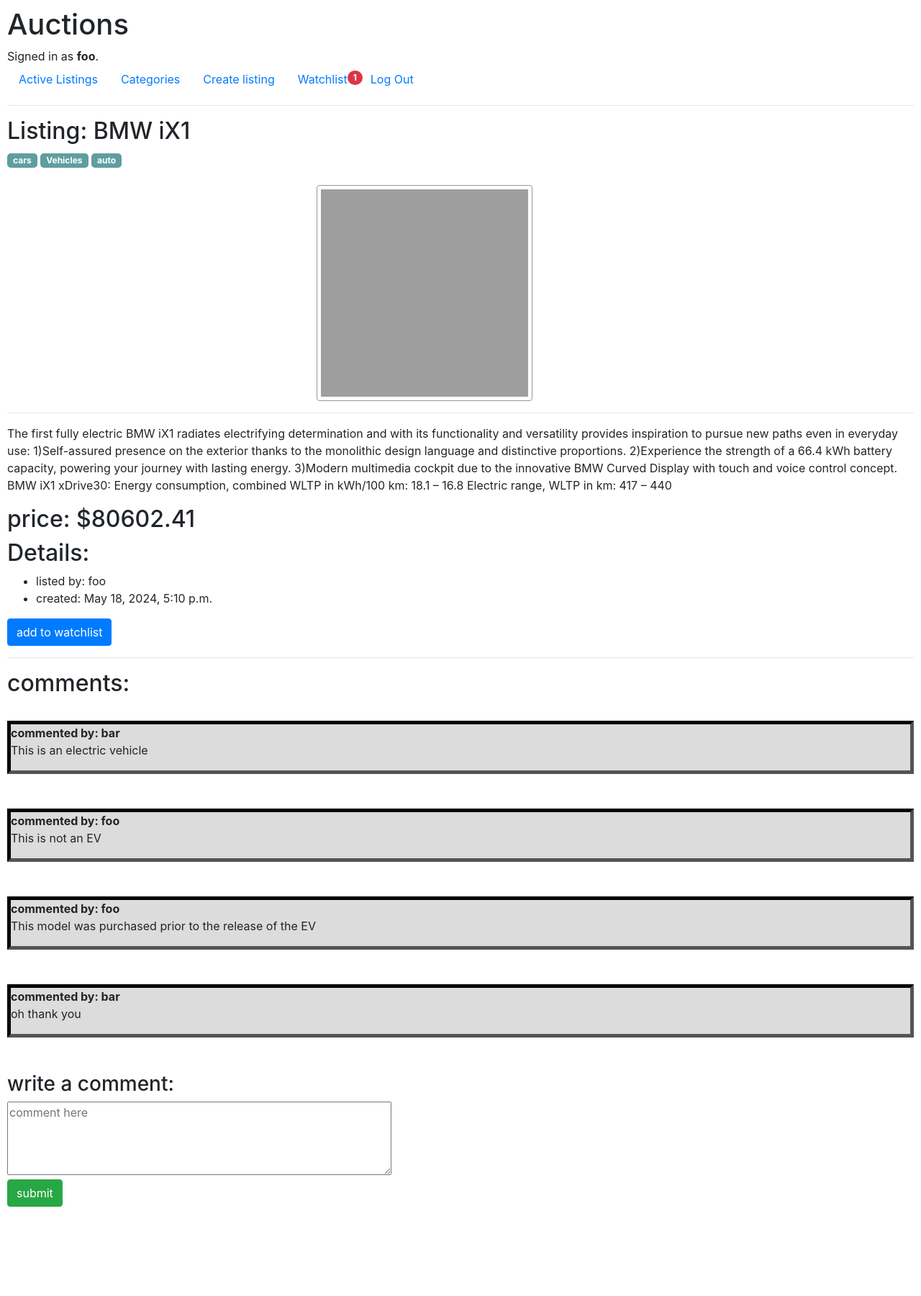
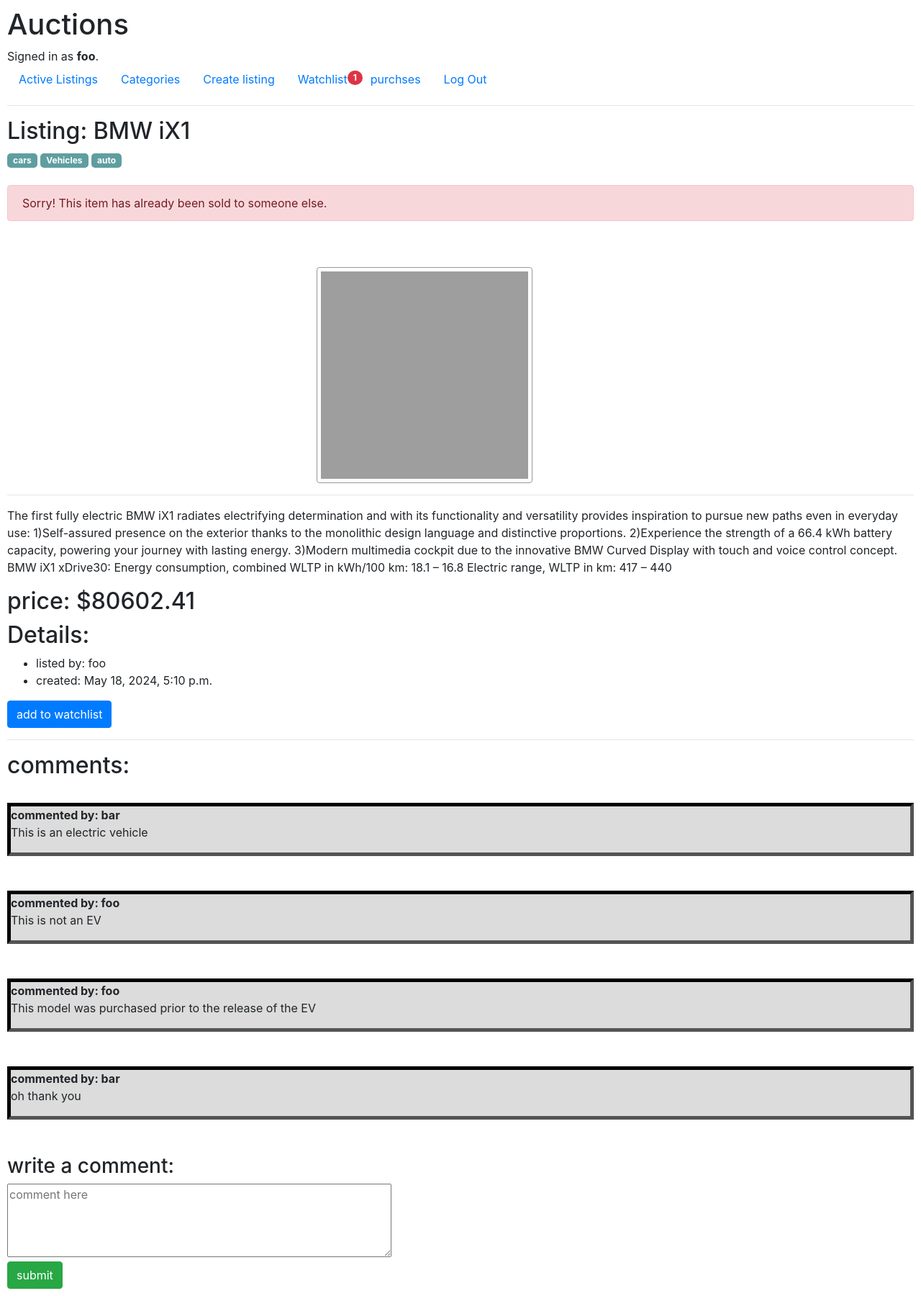
Before and after one commit to srirangan9224/Django-web, a Django app: page /bidder/1 in a window 1280 px wide. Shown: the whole page at 72% size. Before the commit the page ends 1676 px from the top, so only its background shows below. Run offline with Django 3.2, Linux system fonts and the light colour scheme; a user stored in the database is signed in; data comes from the database, SQL or seed files in the repository; both versions use the stored data as it was after the commit; some libraries are stand-ins or nearby versions; grey boxes are pictures that could not be loaded.

Commit message:
completed project

```diff
--- a/commerce/auctions/admin.py
+++ b/commerce/auctions/admin.py
@@ -8,3 +8,5 @@
 admin.site.register(Watchlist)
 admin.site.register(Comment)
 admin.site.register(Category)
+admin.site.register(Bid)
+admin.site.register(Sold)
--- a/commerce/auctions/models.py
+++ b/commerce/auctions/models.py
@@ -30,3 +30,12 @@
 class Category(models.Model):
     category_name = models.CharField(max_length=100)
     items = models.ManyToManyField(Listing,related_name="items_in_category")
+
+class Bid(models.Model):
+    user = models.ForeignKey(User,related_name="bidder",on_delete=models.CASCADE)
+    bid = models.DecimalField(max_digits=10,decimal_places=2)
+    item = models.ForeignKey(Listing,on_delete=models.CASCADE,related_name="interested_item",default=None)
+
+class Sold(models.Model):
+    user = models.ForeignKey(User,related_name="buyer",on_delete=models.CASCADE)
+    item = models.ForeignKey(Listing,on_delete=models.CASCADE,related_name="purchased_item",default=None)
--- a/commerce/auctions/templates/auctions/bidder.html
+++ b/commerce/auctions/templates/auctions/bidder.html
@@ -9,10 +9,24 @@
 {% for category in listing_cat %}
 <span class="badge">{{ category.category_name }}</span>
 {% endfor %}
+<br><br>
 {% if in_watchlist %}
 <div class="alert alert-primary" role="alert">
     This item is already in your watchlist
-  </div>
+</div>
+{% endif %}
+{% if listing.sold and no_bid %}
+<div class="alert alert-danger" role="alert">
+    Sorry! This item has been closed.
+</div>
+{% elif listing.sold and max_bidder %}
+<div class="alert alert-success" role="alert">
+    Congratulations! You have successfully purchased this item
+</div>
+{% elif listing.sold and not max_bidder %}
+<div class="alert alert-danger" role="alert">
+    Sorry! This item has already been sold to someone else.
+</div>
 {% endif %}
 <br><br>
 <div class="card-image-wrapper" align="center">
@@ -43,6 +57,26 @@
         <button type="submit" class="btn btn-primary">add to watchlist</button>
     {% endif %}
 </form>
+{% if not sold %}
+<hr>
+<h2>Bid:</h2>
+{% if max_bidder and not no_bid %}
+<div class="alert alert-success" role="alert">
+    your bid is the highest bid
+</div>
+{% elif not max_bidder and not no_bid %}
+<div class="alert alert-warning" role="alert">
+    There is a higher bid to this item by another customer
+</div>
+{% endif %}
+{{ bid_no }} bid(s) so far. your bid is the current bid
+<form method="post" action="{% url 'bid' %}">
+    {% csrf_token %}
+    <input type="number" min="{{ min_bid }}" name="bid">
+    <input type="hidden" name="listing_id" value="{{ listing.id }}">
+    <button type="submit" class="btn btn-success" name="submit">place a bid</button>
+</form>
+{% endif %}
 <hr>
 <h2> comments: </h2>
 <br>
--- a/commerce/auctions/templates/auctions/layout.html
+++ b/commerce/auctions/templates/auctions/layout.html
@@ -35,6 +35,9 @@
                     </a>
                 </li>
                 <li class="nav-item">
+                    <a class="nav-link" href="{% url 'purchases' %}">purchses</a>
+                </li>
+                <li class="nav-item">
                     <a class="nav-link" href="{% url 'logout' %}">Log Out</a>
                 </li>
             {% else %}
--- a/commerce/auctions/urls.py
+++ b/commerce/auctions/urls.py
@@ -12,5 +12,8 @@
     path("comment/<int:listing_id>",views.comment,name="comment"),
     path("watchlist",views.watchlist,name="watchlist"),
     path("categories",views.category,name="categories"),
-    path("create",views.create,name="create")
+    path("create",views.create,name="create"),
+    path("bid",views.bid,name="bid"),
+    path("close",views.close,name="close"),
+    path("purchases",views.purchases,name="purchases")
 ]
--- a/commerce/auctions/views.py
+++ b/commerce/auctions/views.py
@@ -102,6 +102,8 @@
         present = request.POST["present"]
         item = Listing.objects.get(pk=listing_id)
         user = request.user
+
+
         if present == "true":
             if len(Watchlist.objects.filter(user=user)) == 0:
                 new_watchlist = Watchlist.objects.create(user=user)
@@ -115,26 +117,58 @@
             watchlist = Watchlist.objects.filter(user=user).first()
             watchlist.item.remove(item)
         return HttpResponseRedirect(reverse("bidder",args=(listing_id,)))
+
+
     item = Listing.objects.get(pk=int(listing_id))
     comments = Comment.objects.filter(item=item)
     watchlist = Watchlist.objects.filter(user=request.user).first()
     in_watchlist = False
+
+
     try:
         if item in watchlist.item.all():
             in_watchlist = True
     except:
         pass
+
+
     categories = Category.objects.all()
     listing_cat = []
+
+
     for category in categories:
         if item in category.items.all():
             listing_cat.append(category)
+
+    bids = Bid.objects.filter(item=item)
+    bid_no = len(bids)
+    max_bid = item.price
+    max_bidder = request.user
+    for bid in bids:
+        if bid.bid > max_bid:
+            max_bid = bid.bid
+            max_bidder = bid.user
+    max_bidder_check = False
+    if max_bidder == request.user:
+        max_bidder_check = True
+    no_bid = False
+    if max_bid == item.price:
+        no_bid = True
+
+
+
     return render(request,"auctions/bidder.html",{
         "listing": item,
         "comments":comments,
         "in_watchlist":in_watchlist,
         "watchlist_count":watchlist_count,
-        "listing_cat":listing_cat
+        "listing_cat":listing_cat,
+        "max_bid":max_bid,
+        "bid_no": bid_no,
+        "min_bid":max_bid+1,
+        "max_bidder":max_bidder_check,
+        "no_bid": no_bid,
+        "sold": item.sold
     })
 
 
@@ -159,12 +193,32 @@
         if item in category.items.all():
             listing_cat.append(category)
 
+    bids = Bid.objects.filter(item=item)
+    bid_no = len(bids)
+    max_bid = item.price
+    max_bidder = request.user
+
+    for bid in bids:
+        if bid.bid > max_bid:
+            max_bid = bid.bid
+    max_bidder_check = False
+    if max_bidder == request.user:
+        max_bidder_check = True
+    no_bid = False
+    if max_bid == item.price:
+        no_bid = True
+    bid_count = len(bids)
+
     return render(request,"auctions/seller.html",{
         "listing": item,
         "comments":comments,
         "watchlist_count":watchlist_count,
         "categories":categories,
-        "listing_cat":listing_cat
+        "listing_cat":listing_cat,
+        "max_bid":max_bid,
+        "max_bidder":max_bidder,
+        "no_bid":no_bid,
+        "bid_count":bid_count
     })
 
 @login_required
@@ -262,3 +316,66 @@
         "categories": categories,
         "form":newListingForm()
     })
+
+@login_required
+def bid(request):
+    if request.method == 'POST':
+        try:
+            item = Listing.objects.get(pk=int(request.POST["listing_id"]))
+            user = request.user
+            bid = float(request.POST["bid"])
+            new_bid = Bid.objects.create(
+                item=item,
+                user=user,
+                bid=bid
+            )
+            new_bid.save()
+            return HttpResponseRedirect(reverse(bidder,args=(int(request.POST["listing_id"]),)))
+        except:
+            raise Http404(request.POST)
+
+def close(request):
+    if request.method == "POST":
+        item = Listing.objects.get(pk=int(request.POST["listing_id"]))
+        item.sold = True
+        listing_id = item.id
+        item.save()
+
+
+        bids = Bid.objects.filter(item=item)
+        max_bid = item.price
+        max_bidder = request.user
+        for bid in bids:
+            if bid.bid > max_bid:
+                max_bid = bid.bid
+        unsold = False
+        if max_bid == item.price:
+            unsold = True
+
+        if unsold == False:
+            max_bid_object = Bid.objects.filter(item=item,bid=max_bid).first()
+            max_bidder = max_bid_object.user
+            sale = Sold.objects.create(
+                user=max_bidder,
+                item=item
+            )
+
+        return HttpResponseRedirect(reverse("seller",args=(listing_id,)))
+
+def purchases(request):
+    if len(Watchlist.objects.filter(user=request.user)) != 0:
+        watchlist = Watchlist.objects.filter(user=request.user).first()
+        watchlist_count = len(watchlist.item.all())
+    else:
+        watchlist_count = 0
+
+
+    purchases = Sold.objects.filter(user=request.user)
+    purchased_products = []
+    for purchase in purchases:
+        purchased_products.append(purchase.item)
+
+    return render(request,"auctions/purchases.html",{
+        "watchlist_count":watchlist_count,
+        "listings":purchased_products
+    })
```
Also changed, not shown: commerce/auctions/templates/auctions/purchases.html (added, +35 -0 lines), commerce/auctions/templates/auctions/seller.html (+29 -0 lines), commerce/auctions/migrations/0007_alter_listing_listing_date_bid.py (added), commerce/auctions/migrations/0008_bid_item_alter_listing_listing_date.py (added), commerce/auctions/migrations/0009_alter_listing_listing_date_sold.py (added), commerce/db.sqlite3.
